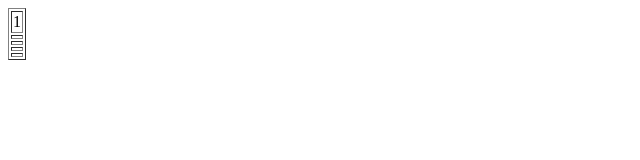
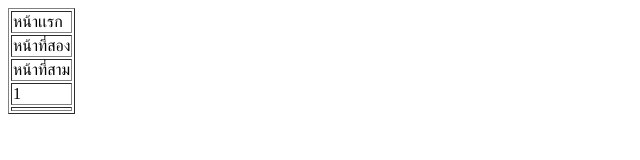
Before and after one commit to Antwaritsara/testgit, a plain HTML site: page index.html in a window 1280 px wide. Shown: the whole page, without its empty margins (0-640 px from the left). Drawn offline with Linux system fonts and the light colour scheme.

Commit message:
menu thai

```diff
--- a/index.html
+++ b/index.html
@@ -6,16 +6,16 @@
 <body>
    <table border="1">
    	 <tr>
-   	 	<td>1</td>
+   	 	<td>หน้าเเรก</td>
    	 </tr>
    	 <tr>
-   	 	<td></td>
+   	 	<td>หน้าที่สอง</td>
    	 </tr>
    	 <tr>
-   	 	<td></td>
+   	 	<td>หน้าที่สาม</td>
    	 </tr>
    	 <tr>
-   	 	<td></td>
+   	 	<td>1</td>
    	 </tr>
    	 <tr>
    	 	<td></td>
```
